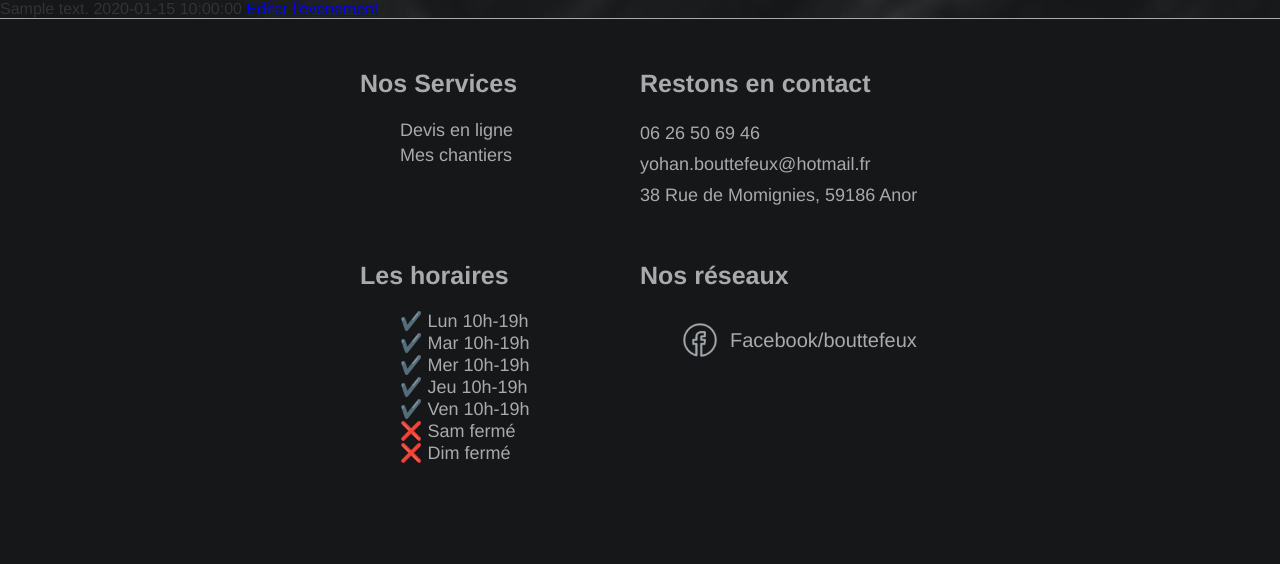
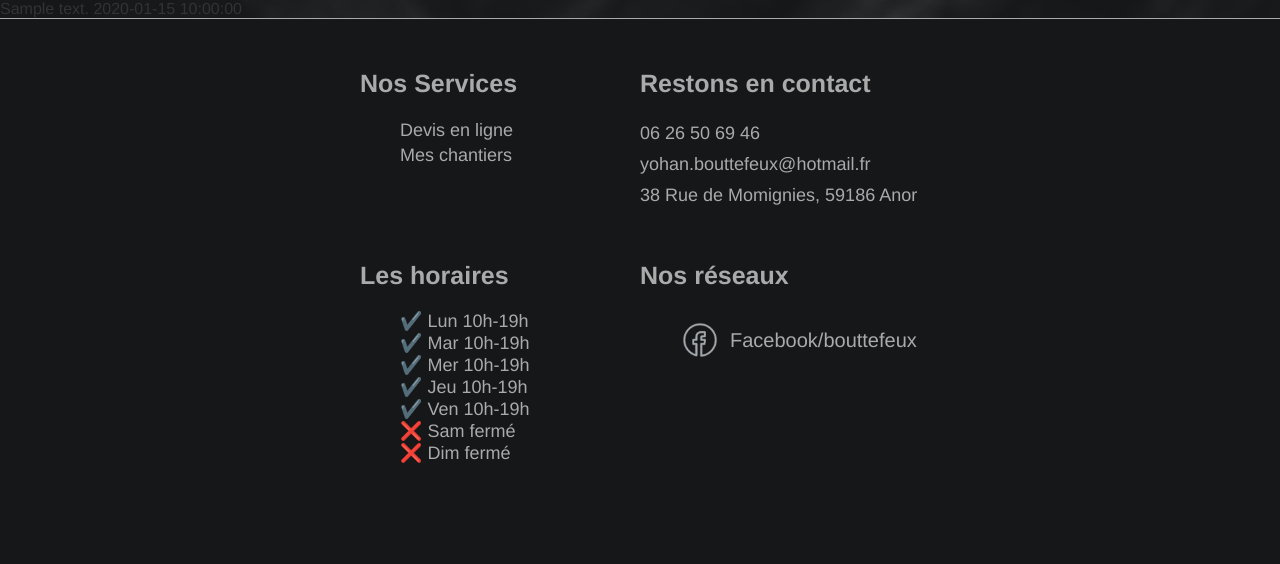
Before and after one commit to JudeSharo/bouttefeux, a Symfony app: template templates/event/show.html.twig in a window 1280 px wide. Shown: the part 518-1082 px from the top of the page. Run offline with Twig, Linux system fonts and the light colour scheme; the template is opened without the code that fills it: most values are stand-ins (such as "Sample title", 1, 10 or a date in 2020); some libraries are stand-ins or nearby versions.

Commit message:
Ajout du role admin

```diff
--- a/templates/event/show.html.twig
+++ b/templates/event/show.html.twig
@@ -13,8 +13,9 @@
    {{ event.description }}
    {{ event.datetime? event.datetime|date('Y-m-d H:i:s') : '' }}
 
-   <a href="{{path('app_event_edit',{'id':event.id})}}">Editer l'evenement</a>
-
+   {% if is_granted('ROLE_ADMIN')%}
+   		<a href="{{path('app_event_edit',{'id':event.id})}}">Editer l'evenement</a>
+   {% endif %}
 
 
 {% endblock %}
--- a/templates/includes/navbar.html.twig
+++ b/templates/includes/navbar.html.twig
@@ -7,6 +7,9 @@
             <li class="nav"><a href="{{ path('app_login') }}">Se Connecter</a></li>
             <li class="nav"><a href="{{ path('app_register') }}" class="active">S'Inscrire</a></li>
         {% endif %}
+        {% if is_granted('ROLE_ADMIN')%}
+            <li class="nav"><a href="{{path('app_event_new')}}">Ajouter un chantier</a></li>
+        {% endif%}
     </ul>
     <button class="navbar-toggler" id="navbar-toggler">
         <span></span>
```
Also changed, not shown: public/images/uploads/630a709930deecc00dfcce4ec3e11492.jpg (added).
